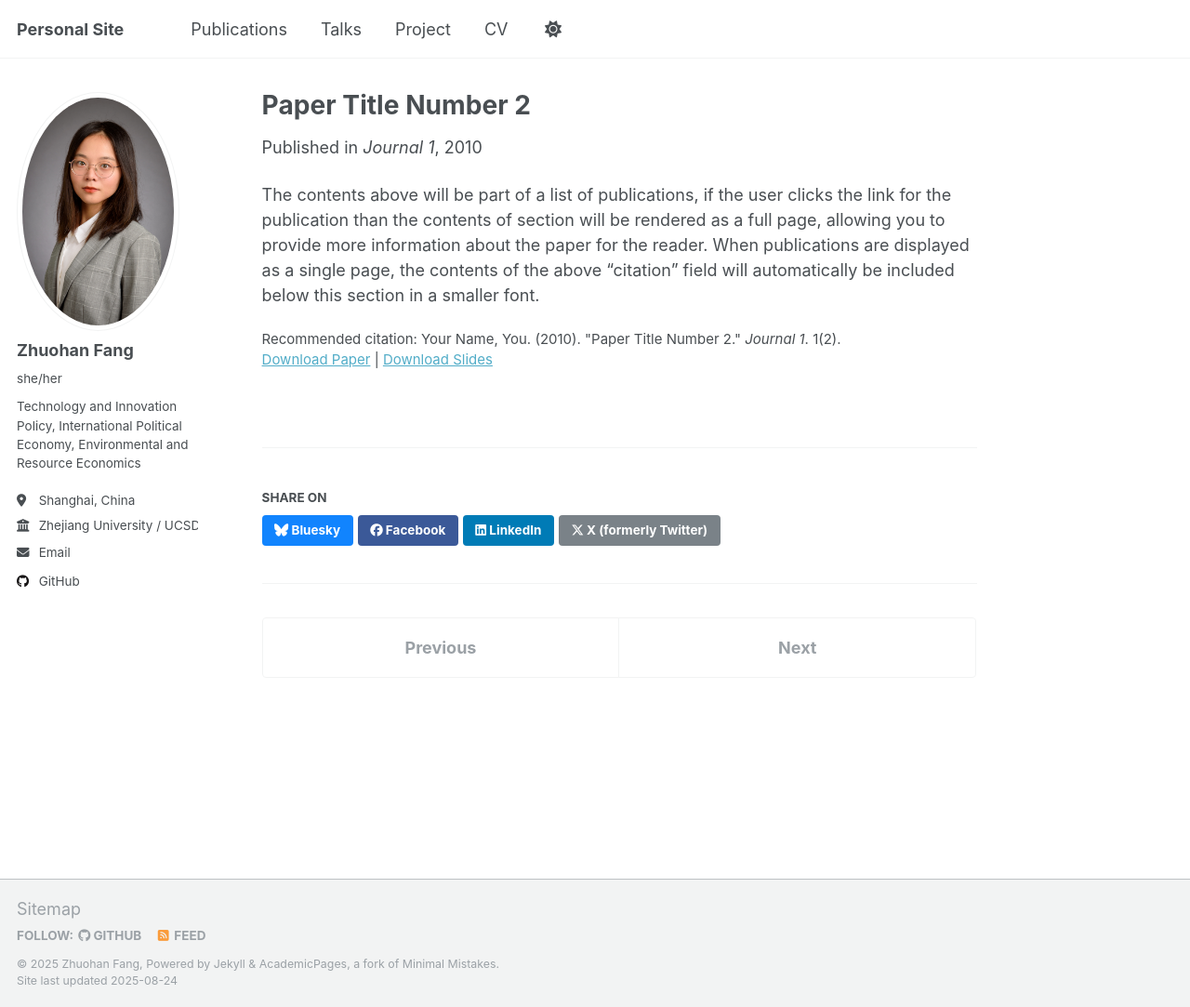
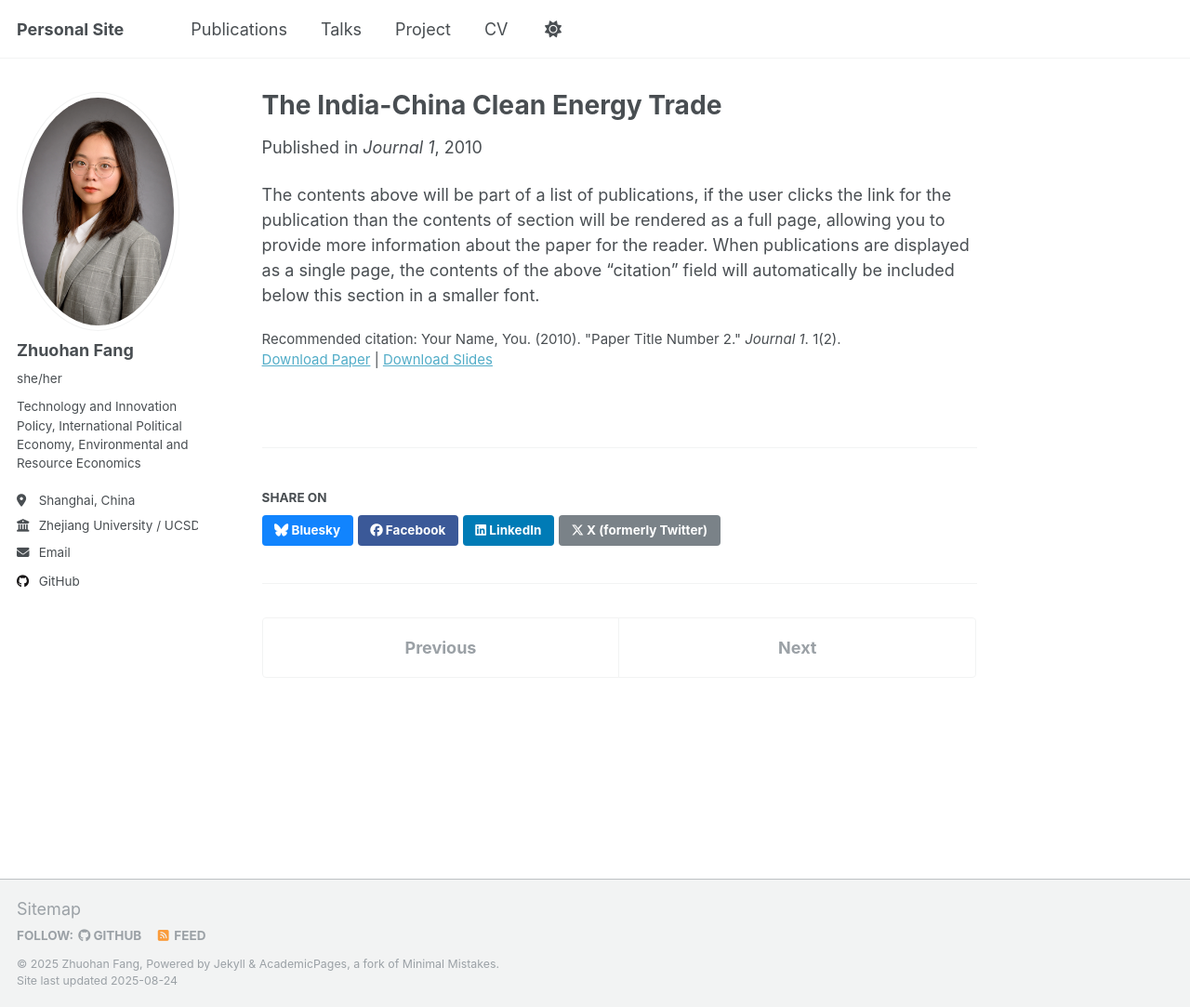
Before and after one commit to fzh200001/fzh200001.github.io, a Jekyll site: the page built from _publications/2010-10-01-paper-title-number-2.md, in a window 1280 px wide and 1083 px high. Shown: the whole window at 93% size. Built offline with Jekyll 4.4.1, drawn with Linux system fonts in a browser that asks for light colours; a script that is not in the unit is left out.

Commit message:
Update 2010-10-01-paper-title-number-2.md

```diff
--- a/_publications/2010-10-01-paper-title-number-2.md
+++ b/_publications/2010-10-01-paper-title-number-2.md
@@ -1,5 +1,5 @@
 ---
-title: "Paper Title Number 2"
+title: "The India-China Clean Energy Trade"
 collection: publications
 category: manuscripts
 permalink: https://drive.google.com/file/d/15vrIZhBpa8_YtyXtgSO-IAqIXisQBCEv/view
```
